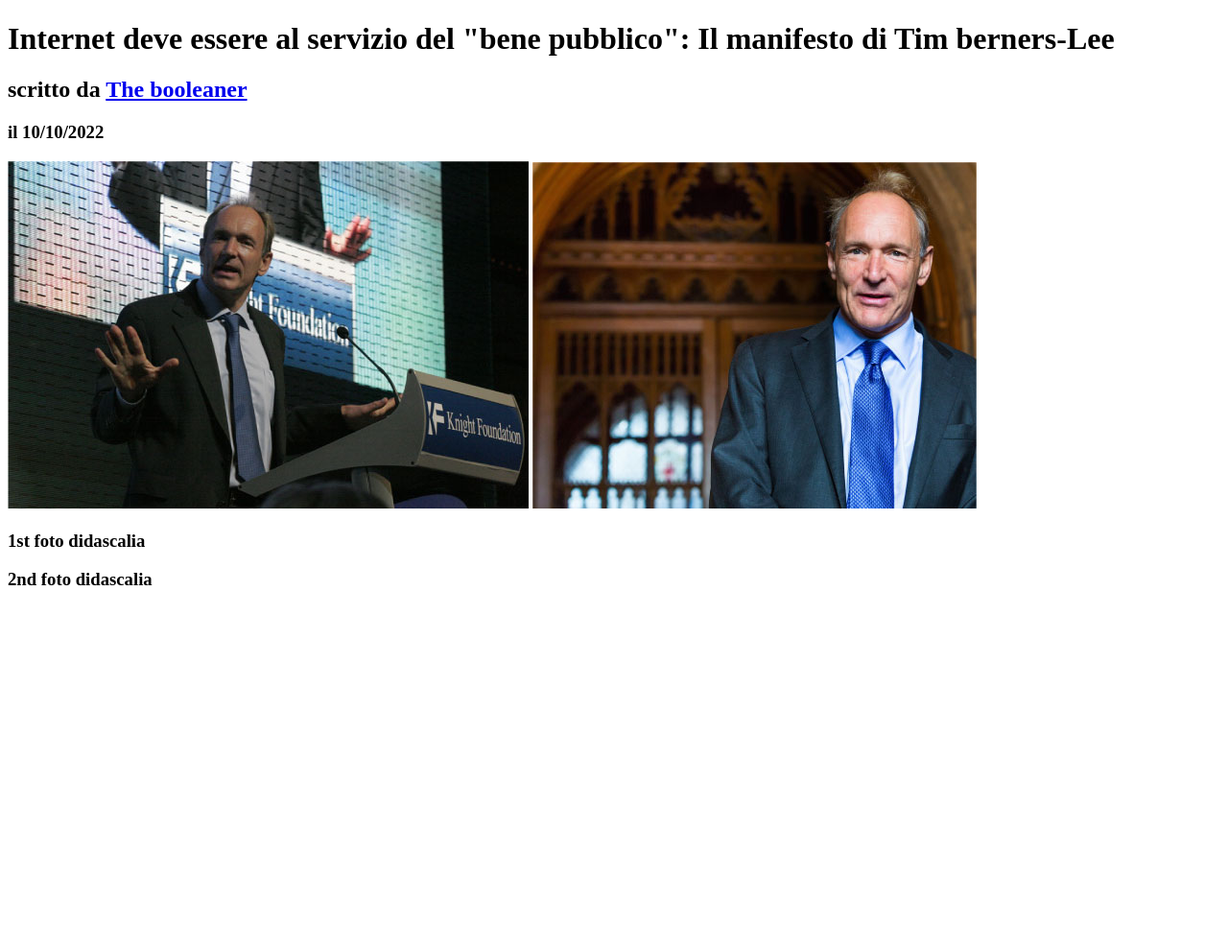
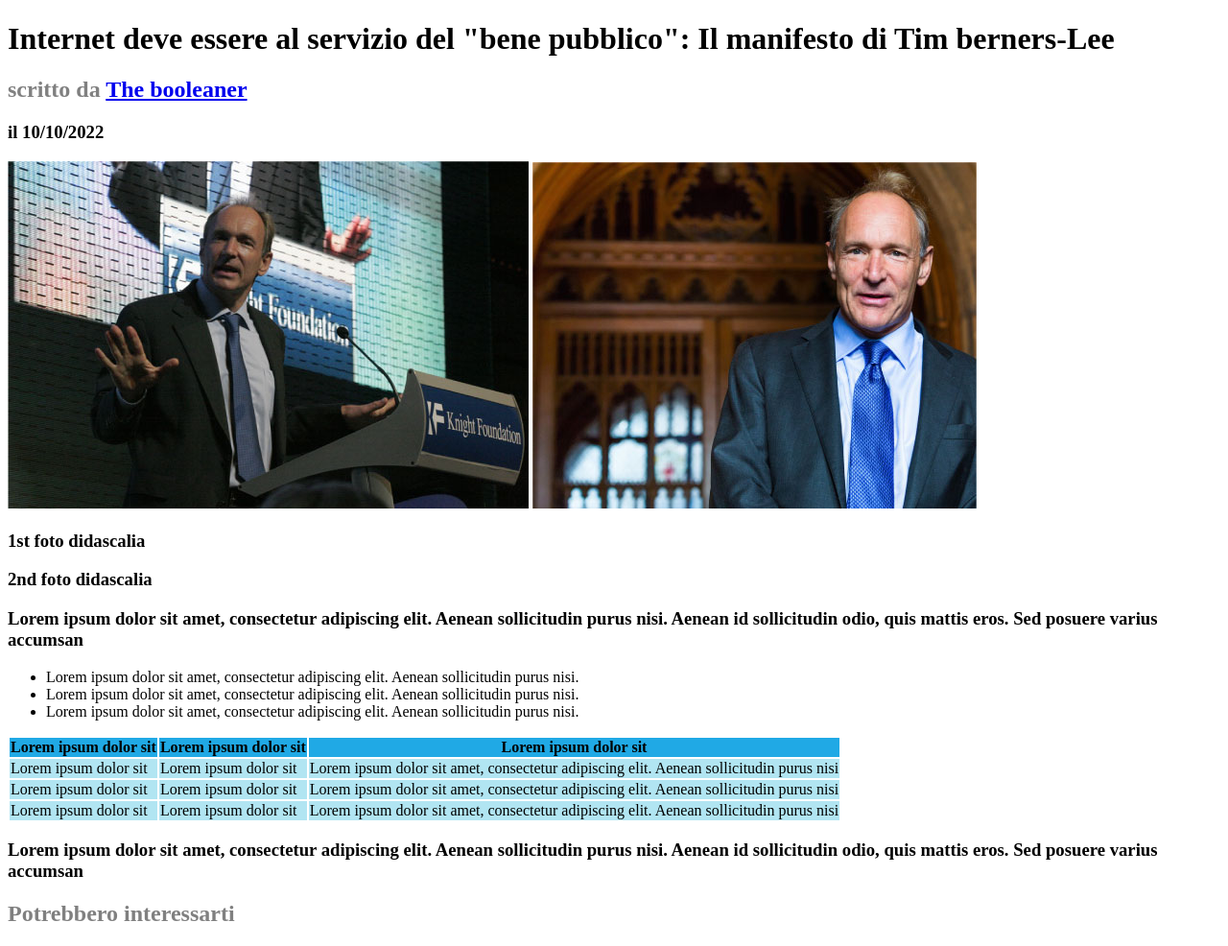
Before and after one commit to Stephan02-hub/html-css-booleaner, a plain HTML site: page index.html in a window 1280 px wide. Shown: the part 37-1023 px from the top of the page at 96% size. Before the commit the page ends 800 px from the top, so only its background shows below. Drawn offline with Linux system fonts and the light colour scheme.

Commit message:
feat:add tabella

```diff
--- a/css/style.css
+++ b/css/style.css
@@ -6,3 +6,14 @@ header{
 #logo{
     width: 100px;
 }
+
+h2{
+    color: #808080;
+}
+thead{
+    background-color: #20A9E5;
+}
+
+tbody{
+    background-color: #B1E5F2;
+}
--- a/index.html
+++ b/index.html
@@ -19,6 +19,46 @@
  <img src="immagini 2/tim-2.jpg" alt="">
  <h3>1st foto didascalia</h3>
  <h3>2nd foto didascalia</h3>
+ <h3>Lorem ipsum dolor sit amet, consectetur adipiscing elit. Aenean sollicitudin purus nisi. Aenean id sollicitudin odio, quis mattis eros. Sed posuere varius accumsan</h3>
+ <ul>
+    <li>Lorem ipsum dolor sit amet, consectetur adipiscing elit. Aenean sollicitudin purus nisi.</li>
+    <li>Lorem ipsum dolor sit amet, consectetur adipiscing elit. Aenean sollicitudin purus nisi.</li>
+    <li>Lorem ipsum dolor sit amet, consectetur adipiscing elit. Aenean sollicitudin purus nisi.</li>
+ </ul>
+
+  <table>
+    <thead>
+    <tr>
+        <th>Lorem ipsum dolor sit</th>
+        <th>Lorem ipsum dolor sit</th>
+        <th>Lorem ipsum dolor sit</th>
+    </tr>
+</thead>
+   <tbody>
+    <!-- corpo tabella -->
+    <tr>
+        <td>Lorem ipsum dolor sit</td>
+        <td>Lorem ipsum dolor sit</td>
+        <td>Lorem ipsum dolor sit amet, consectetur adipiscing elit. Aenean sollicitudin purus nisi</td>
+     <!-- /corpo tabella -->
+    </tr>
+        <td>Lorem ipsum dolor sit</td>
+        <td>Lorem ipsum dolor sit</td>
+        <td>Lorem ipsum dolor sit amet, consectetur adipiscing elit. Aenean sollicitudin purus nisi</td>
+        <tr>
+            <td>Lorem ipsum dolor sit</td>
+            <td>Lorem ipsum dolor sit</td>
+            <td>Lorem ipsum dolor sit amet, consectetur adipiscing elit. Aenean sollicitudin purus nisi</td>
+        </tr>
+   </tbody>
+  </table>
+  <h3>Lorem ipsum dolor sit amet, consectetur adipiscing elit. Aenean sollicitudin purus nisi. Aenean id sollicitudin odio, quis mattis eros. Sed posuere varius accumsan</h3>
+  <h2>Potrebbero interessarti</h2>
+
+
+
+
+
 
 
 </body>
```
